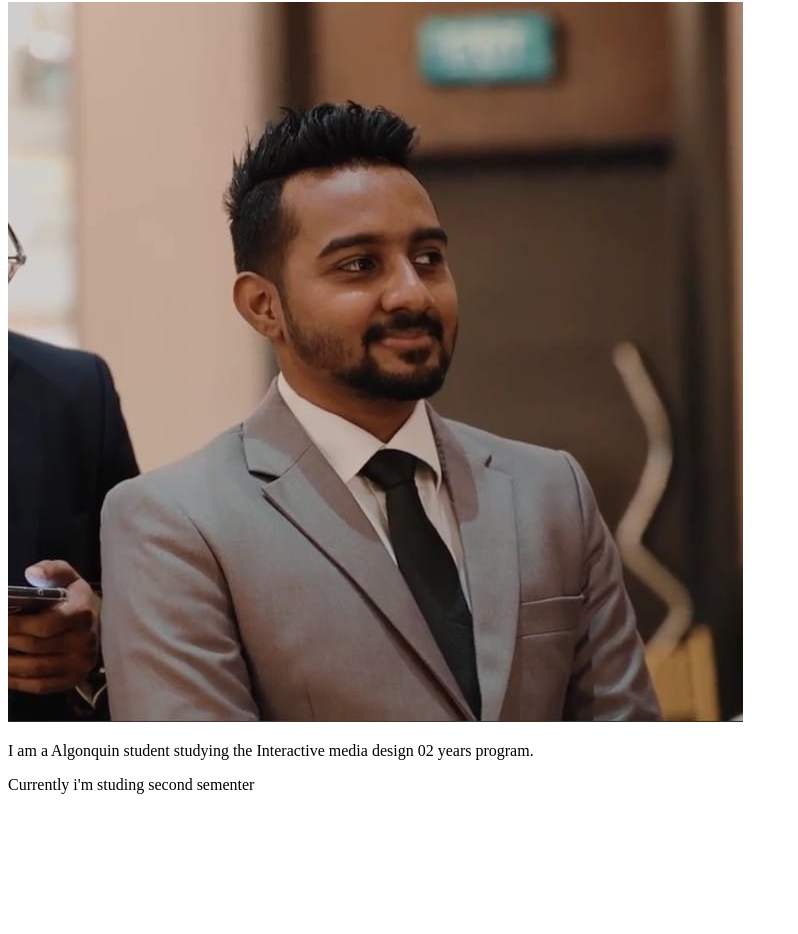
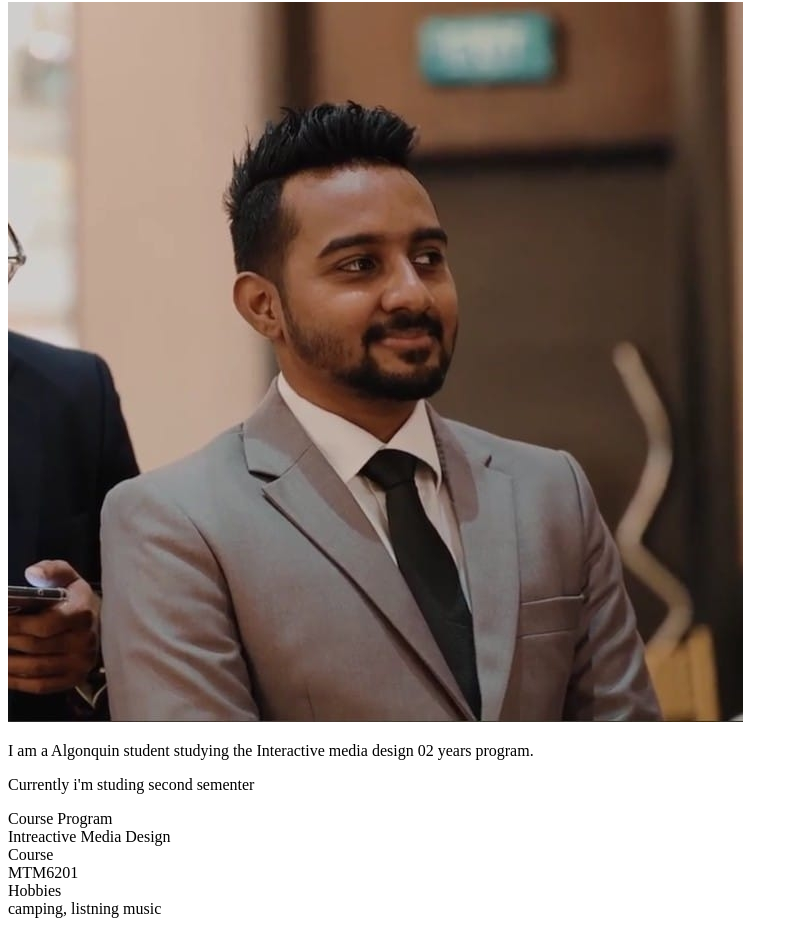
Before and after one commit to dhar0016/mtm6201-week1, a plain HTML site: page index.html in a window 1280 px wide. Shown: the part 78-1012 px from the top of the page, without its empty margins (0-798 px from the left). Before the commit the page ends 888 px from the top, so only its background shows below. Drawn offline with Linux system fonts and the light colour scheme.

Commit message:
Creat hobbies section

```diff
--- a/index.html
+++ b/index.html
@@ -19,13 +19,18 @@
 
     <p>I am a Algonquin student studying the Interactive media design 02 years program. </p>
     <p>Currently i'm studing second sementer </p>
+</div>
 
+<div class="description">
+    <dl>
+        <dt class="title">Course Program</dt>
+        <dt class="descrpt">Intreactive Media Design</dt>
+        <dt class="title">Course</dt>
+        <dt class="descrpt">MTM6201</dt>
+        <dt class="title">Hobbies</dt>
+        <dt class="descrpt">camping, listning music</dt>
+    </dl>
+    </div>
+</body>
 
-
-
-
-
-
-</div>
-</body>
 </html>
```
